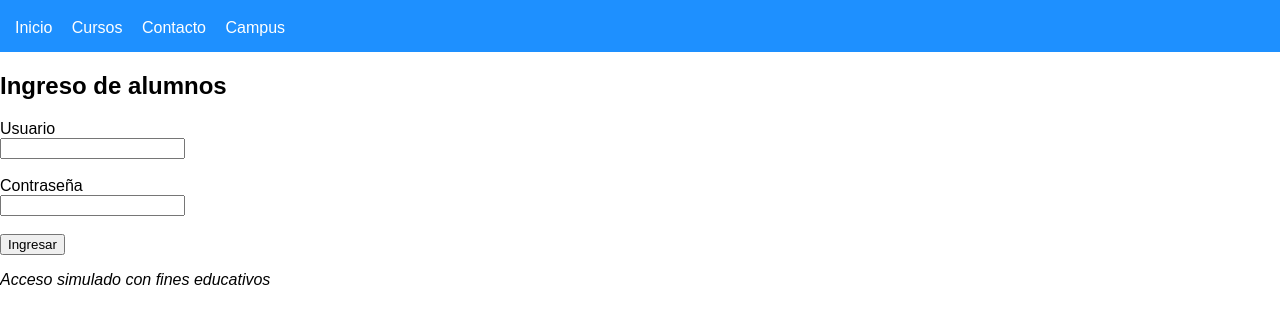
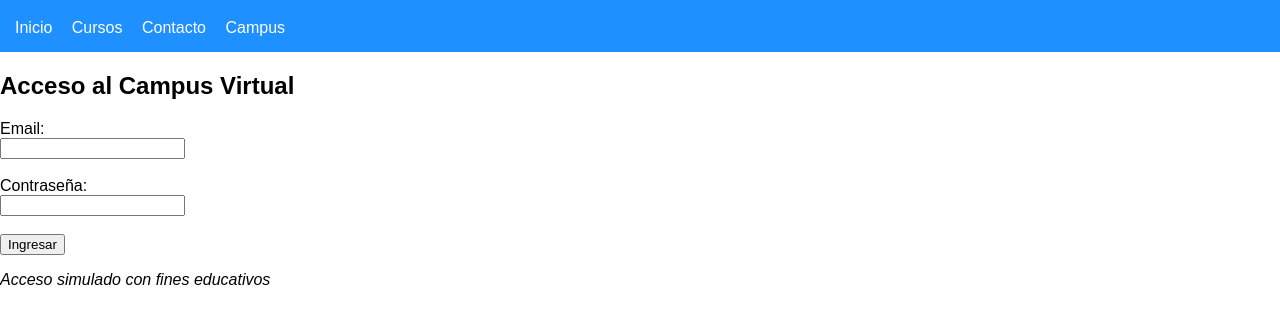
Before and after one commit to marceloabaurrea/instituto-pagina-marcelo-teclab, a plain HTML site: page login.html in a window 1280 px wide. Shown: the part 76-400 px from the top of the page. Drawn offline with Linux system fonts and the light colour scheme.

Commit message:
Update login.html

```diff
--- a/login.html
+++ b/login.html
@@ -19,18 +19,18 @@
 
 
 <section class="login">
-    <h2>Ingreso de alumnos</h2>
+<h2>Acceso al Campus Virtual</h2>
 
-    <!-- CLAVE: action apunta a campus.html -->
-    <form action="campus.html" method="get">
-        <label>Usuario</label><br>
-        <input type="text" required><br><br>
+<form action="campus.html">
+    <label>Email:</label><br>
+    <input type="email" required><br><br>
 
-        <label>Contraseña</label><br>
-        <input type="password" required><br><br>
+    <label>Contraseña:</label><br>
+    <input type="password" required><br><br>
 
-        <button type="submit">Ingresar</button>
-    </form>
+    <button type="submit">Ingresar</button>
+</form>
+
 
     <p><em>Acceso simulado con fines educativos</em></p>
 </section>
```
